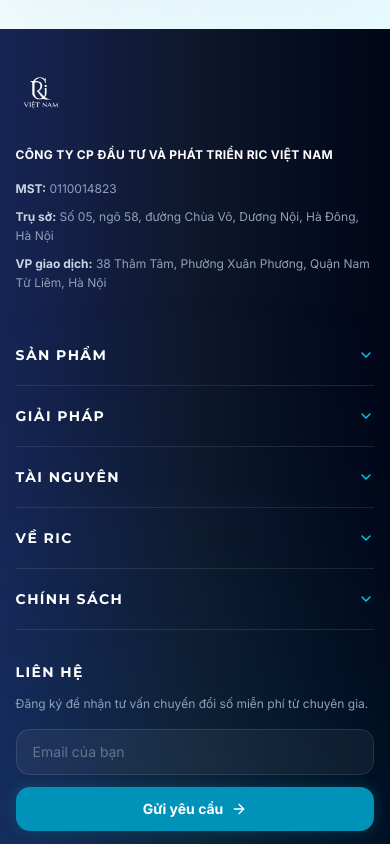
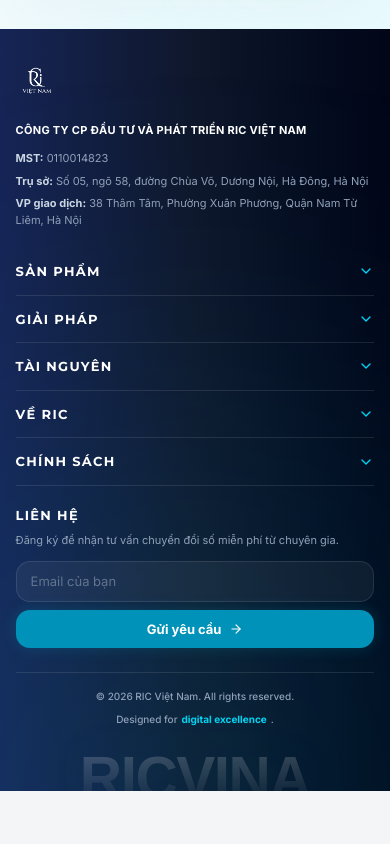
Before and after one commit to Thanh0704/New-Ric, a Next.js app: page / in a window 390 px wide. Shown: the part 6300-7144 px from the top of the page. After the commit the page ends 7091 px from the top, so only its background shows below. Built offline with nearby package versions, Linux system fonts and the light colour scheme.

Commit message:
Update mới

```diff
--- a/src/components/layout/footer.tsx
+++ b/src/components/layout/footer.tsx
@@ -59,12 +59,14 @@
   return (
     <div className="border-b border-white/10 lg:border-none">
       <button
-        // ĐÃ SỬA: Thêm text-left để chữ kẹp sát lề trái, Tăng py-5 trên mobile để nới rộng khoảng cách các thẻ, chống "dính"
-        className="flex w-full items-center justify-between py-5 text-left md:py-4 lg:mb-6 lg:cursor-default lg:py-0"
+        // Dùng max-md: để ép thu nhỏ CHỈ trên Mobile, giữ nguyên py-4 gốc cho PC
+        className="flex w-full items-center justify-between py-4 text-left max-md:py-3.5 lg:mb-6 lg:cursor-default lg:py-0"
         onClick={() => setOpen(!open)}
         aria-expanded={open}
       >
-        <h5 className="text-sm font-bold tracking-widest text-white uppercase">{title}</h5>
+        <h5 className="text-sm font-bold tracking-widest text-white uppercase max-md:text-[13px]">
+          {title}
+        </h5>
         <ChevronDown
           className={cn(
             'h-4 w-4 text-cyan-400 transition-transform duration-200 lg:hidden',
@@ -72,8 +74,13 @@
           )}
         />
       </button>
-      {/* ĐÃ SỬA: Tăng mb-5 khi mở ra để tương xứng với py-5 ở trên */}
-      <ul className={cn('mb-5 space-y-3 text-sm lg:mt-0 lg:mb-0 lg:block', !open && 'hidden')}>
+      {/* Giữ nguyên space-y-3 gốc, chỉ ép xuống space-y-2.5 trên Mobile */}
+      <ul
+        className={cn(
+          'mb-4 space-y-3 text-sm max-md:space-y-2.5 max-md:text-[13px] lg:mt-0 lg:mb-0 lg:block',
+          !open && 'hidden',
+        )}
+      >
         {links.map((link) => (
           <li key={link.label}>
             <Link
@@ -106,31 +113,26 @@
   }
 
   return (
-    <footer className="relative w-full overflow-hidden bg-slate-900 bg-gradient-to-r from-blue-950 via-slate-900 to-slate-950 pt-10 pb-20 md:pb-40 lg:pt-16 lg:pb-48">
+    <footer className="relative w-full overflow-hidden bg-slate-900 bg-gradient-to-r from-blue-950 via-slate-900 to-slate-950 pt-10 pb-20 max-md:pt-8 max-md:pb-16 md:pb-40 lg:pt-16 lg:pb-48">
       <div className="pointer-events-none absolute bottom-0 left-1/2 h-[800px] w-[800px] -translate-x-1/2 translate-y-1/2 rounded-full bg-cyan-500/10 blur-[150px]"></div>
 
       <div className="relative z-10 mx-auto w-[92%] max-w-[1800px] lg:w-[96%] lg:px-12">
-        {/* =========================================================
-            ĐÃ SỬA LOGIC: Đổi gap-6 thành gap-0 trên mobile.
-            Việc này gom toàn bộ khối Accordion lại thành 1 list thống nhất,
-            loại bỏ hoàn toàn sự lộn xộn. Trả lại gap-6 cho Tablet và Laptop (md:gap-6).
-            ========================================================= */}
-        <div className="grid grid-cols-1 gap-0 md:grid-cols-2 md:gap-6 lg:grid-cols-12 lg:gap-12">
-          {/* TỐI ƯU: Bổ sung pb-8 trên Mobile để tạo vùng đệm thở ngăn cách phần Địa chỉ với các Accordion */}
-          <div className="space-y-4 pb-8 md:col-span-2 md:space-y-6 md:pb-0 lg:col-span-4 lg:pr-12">
+        {/* Khôi phục lại gap-6 gốc, chỉ chèn gap-0 cho Mobile */}
+        <div className="grid grid-cols-1 gap-6 max-md:gap-0 md:grid-cols-2 lg:grid-cols-12 lg:gap-12">
+          <div className="space-y-4 max-md:space-y-3 max-md:pb-5 md:col-span-2 md:space-y-6 lg:col-span-4 lg:pr-12">
             <Link href="/" className="inline-block">
               <Image
                 src="/images/logo.png"
                 alt="RIC Việt Nam Logo"
                 width={360}
                 height={100}
-                className="h-12 w-auto object-contain sm:h-16 md:h-24 lg:h-28"
+                className="h-12 w-auto object-contain max-md:h-10 sm:h-16 md:h-24 lg:h-28"
               />
             </Link>
-            <p className="mt-2 text-xs font-bold tracking-wide text-white uppercase md:text-sm">
+            <p className="mt-2 text-xs font-bold tracking-wide text-white uppercase max-md:mt-1 max-md:text-[11px] md:text-sm">
               Công ty CP Đầu tư và Phát triển RIC Việt Nam
             </p>
-            <div className="space-y-2 text-xs leading-relaxed text-slate-400 md:space-y-4 md:text-sm">
+            <div className="space-y-2 text-xs leading-relaxed text-slate-400 max-md:space-y-1.5 max-md:text-[11px] max-md:leading-normal md:space-y-4 md:text-sm">
               <p>
                 <span className="font-bold text-slate-300">MST:</span> 0110014823
               </p>
@@ -184,32 +186,31 @@
             />
           </div>
 
-          {/* TỐI ƯU: Đổi mt-6 thành pt-8 trên mobile để tách biệt rõ phần Liên hệ khỏi Accordion */}
-          <div className="pt-8 md:pt-0 lg:col-span-2 lg:mt-0">
-            <h5 className="mb-3 text-sm font-bold tracking-widest text-white uppercase lg:mb-6">
+          <div className="mt-6 pt-0 max-md:mt-0 max-md:pt-5 lg:col-span-2 lg:mt-0">
+            <h5 className="mb-3 text-sm font-bold tracking-widest text-white uppercase max-md:mb-2 max-md:text-[13px] lg:mb-6">
               Liên hệ
             </h5>
-            <p className="mb-4 text-xs leading-relaxed text-slate-400 md:text-sm lg:mb-6">
+            <p className="mb-4 text-xs leading-relaxed text-slate-400 max-md:mb-3 max-md:text-[11px] max-md:leading-normal md:text-sm lg:mb-6">
               Đăng ký để nhận tư vấn chuyển đổi số miễn phí từ chuyên gia.
             </p>
-            <div className="flex flex-col gap-3">
+            <div className="flex flex-col gap-3 max-md:gap-2">
               <input
-                className="w-full rounded-xl border border-white/10 bg-white/5 px-4 py-3 text-sm text-white placeholder-slate-500 transition-all outline-none focus:border-cyan-400 focus:bg-white/10 focus:ring-1 focus:ring-cyan-400"
+                className="w-full rounded-xl border border-white/10 bg-white/5 px-4 py-3 text-sm text-white placeholder-slate-500 transition-all outline-none focus:border-cyan-400 focus:bg-white/10 focus:ring-1 focus:ring-cyan-400 max-md:px-3.5 max-md:py-2.5 max-md:text-[13px]"
                 placeholder="Email của bạn"
                 type="email"
               />
               <Link
                 href="/contact"
-                className="group flex w-full items-center justify-center gap-2 rounded-xl bg-cyan-600 px-4 py-3 text-sm font-bold text-white shadow-[0_0_15px_rgba(6,182,212,0.2)] transition-all hover:bg-cyan-500"
+                className="group flex w-full items-center justify-center gap-2 rounded-xl bg-cyan-600 px-4 py-3 text-sm font-bold text-white shadow-[0_0_15px_rgba(6,182,212,0.2)] transition-all hover:bg-cyan-500 max-md:px-3.5 max-md:py-2.5 max-md:text-[13px]"
               >
                 Gửi yêu cầu{' '}
-                <ArrowRight className="h-4 w-4 transition-transform group-hover:translate-x-1" />
+                <ArrowRight className="h-4 w-4 transition-transform group-hover:translate-x-1 max-md:h-3.5 max-md:w-3.5" />
               </Link>
             </div>
           </div>
         </div>
 
-        <div className="relative z-20 mt-8 flex flex-col items-center justify-between gap-3 border-t border-white/10 pt-6 text-[10px] font-medium text-slate-400 md:mt-12 md:flex-row md:text-xs">
+        <div className="relative z-20 mt-8 flex flex-col items-center justify-between gap-3 border-t border-white/10 pt-6 text-[10px] font-medium text-slate-400 max-md:mt-6 max-md:gap-2 max-md:pt-4 md:mt-12 md:flex-row md:text-xs">
           <p>© {new Date().getFullYear()} RIC Việt Nam. All rights reserved.</p>
           <p className="flex items-center gap-1">
             Designed for <span className="font-bold text-cyan-400">digital excellence</span>.
```
